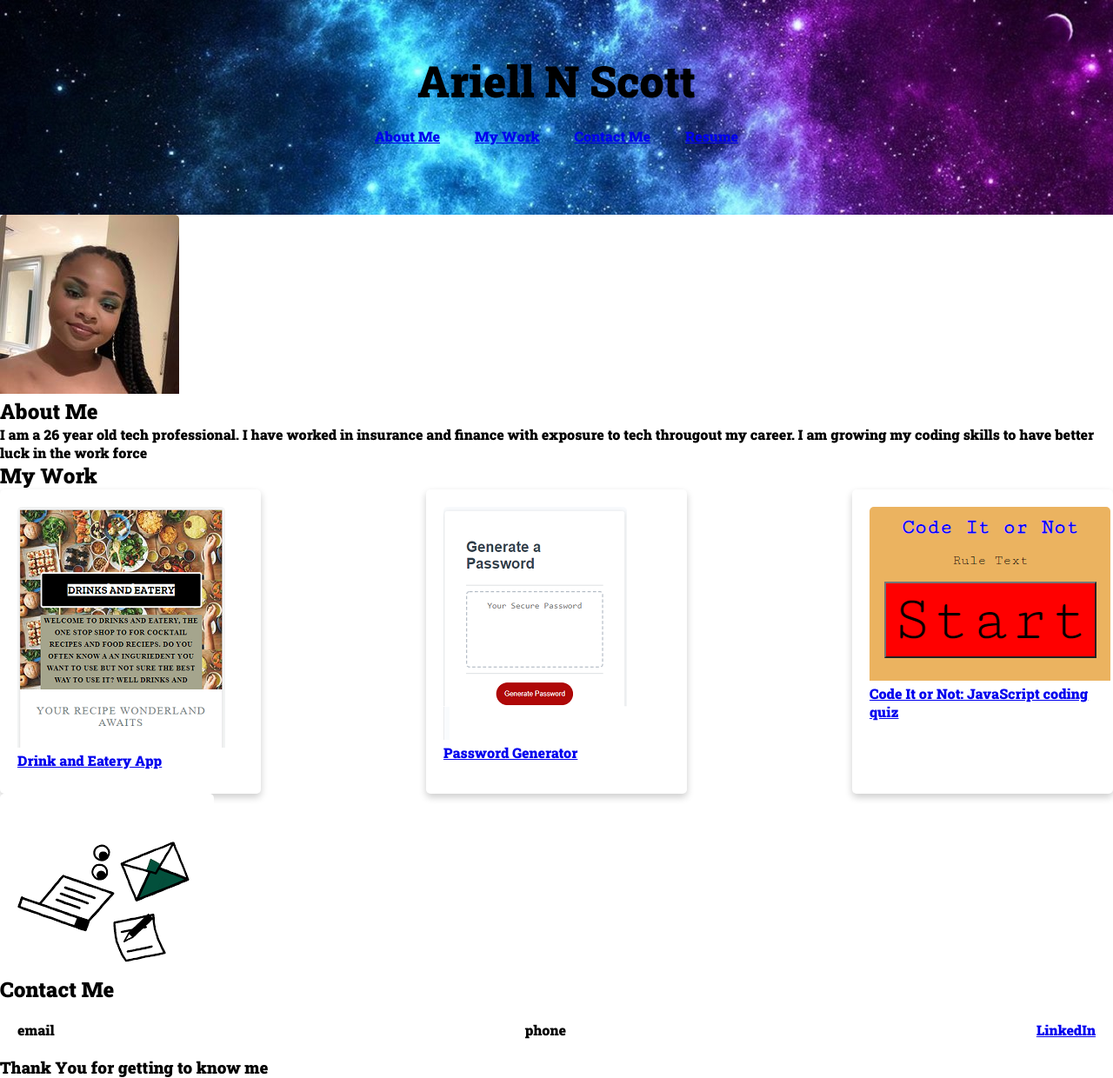
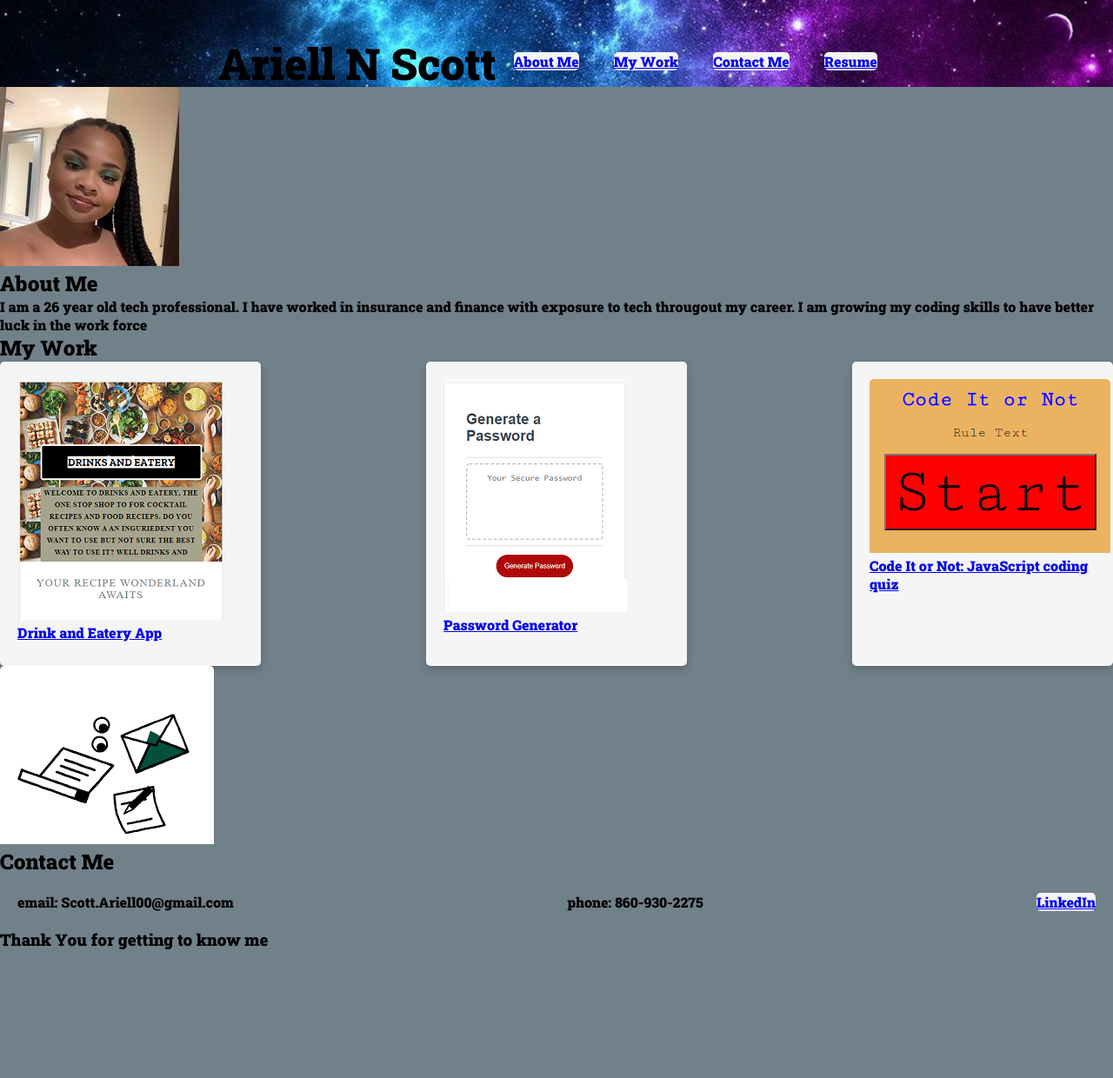
Before and after one commit to as98250/Professional-Portfolio, a plain HTML site: page index.html in a window 1280 px wide. Shown: the whole page at 87% size. After the commit the page ends 1093 px from the top, so only its background shows below. Drawn offline with Linux system fonts and the light colour scheme.

Commit message:
update backgorund color on body

```diff
--- a/assets/css/style.css
+++ b/assets/css/style.css
@@ -7,14 +7,17 @@
   body {
     font-family: 'Roboto Slab', serif;
     margin: 0;
+    background-color:#71818a ;
 
   }
 
   header {
-    /* display: flex; */
-    padding: 60px;
+    display: flex;
+    padding: 40px;
     text-align: center;
     background-image: url('../images/galexy-again.jpg');
+    height: 100px;
+    justify-content: center;
 
   }
   h1 {
@@ -35,6 +38,10 @@
     padding: 20px;
     list-style-type: none;
   }
+  li a {
+    background-color: whitesmoke;
+    border-radius: 5px;
+  }
   li a:hover {
       background-color: #363231;
       color: white;
@@ -46,6 +53,7 @@
     border-radius: 5px;
     width: 300px;
     height: 350px;
+    background-color: whitesmoke;
   }
   img {
       border-radius: 5px 5px 0 0;
--- a/index.html
+++ b/index.html
@@ -15,7 +15,7 @@
 </head>
 
 <body>
-    <header>
+    <header class="headerContainer">
         <h1>Ariell N Scott</h1>
         <nav>
             <ul>
@@ -78,8 +78,8 @@
 
                 <h2>Contact Me</h2>
                 <ul class="contact">
-                    <li>email</li>
-                    <li>phone</li>
+                    <li>email: Scott.Ariell00@gmail.com</li>
+                    <li>phone: 860-930-2275</li>
                     <li>
                         <a href="https://linkedin.com/in/ariell-scott-bb3b2893">LinkedIn</a>
                     </li>
```
